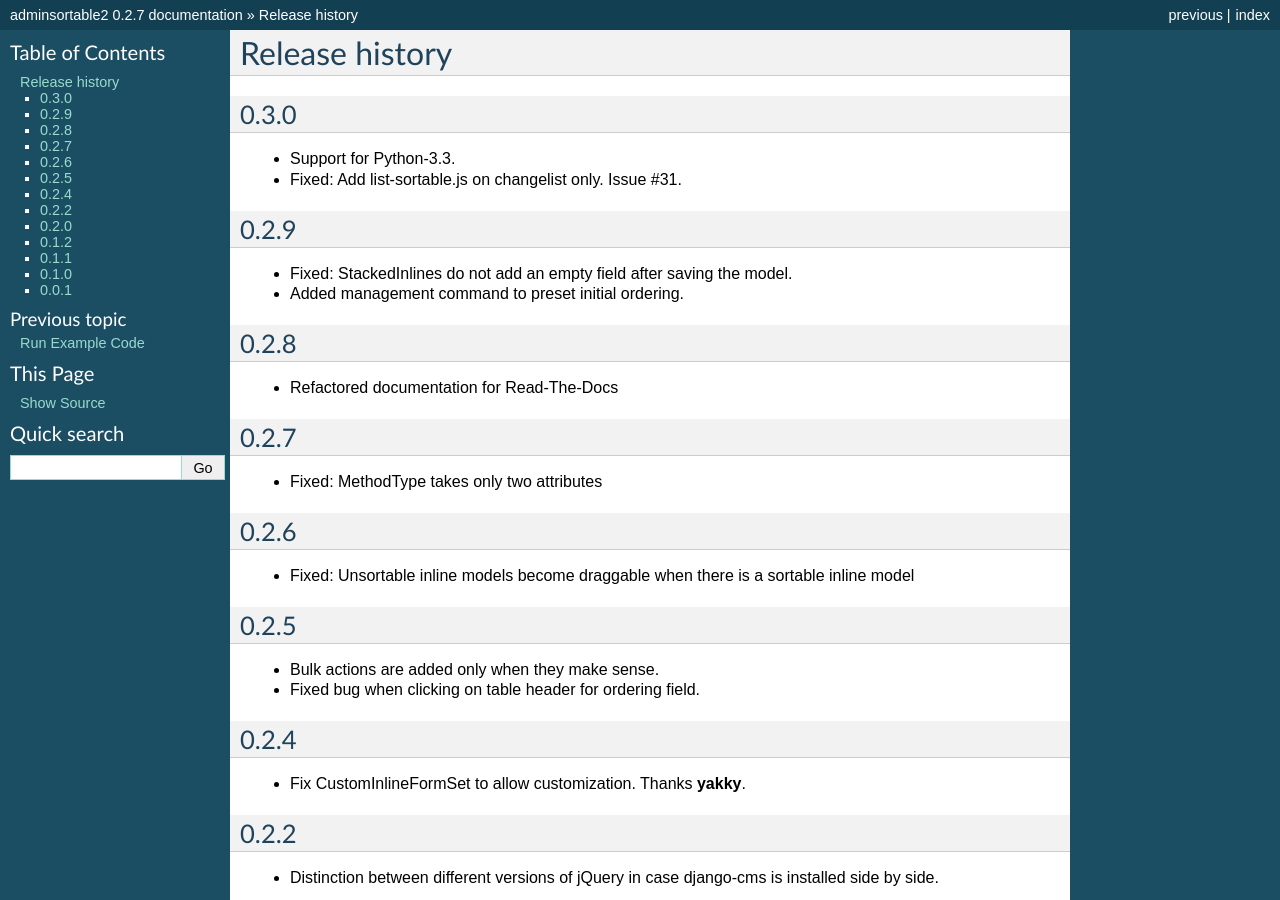
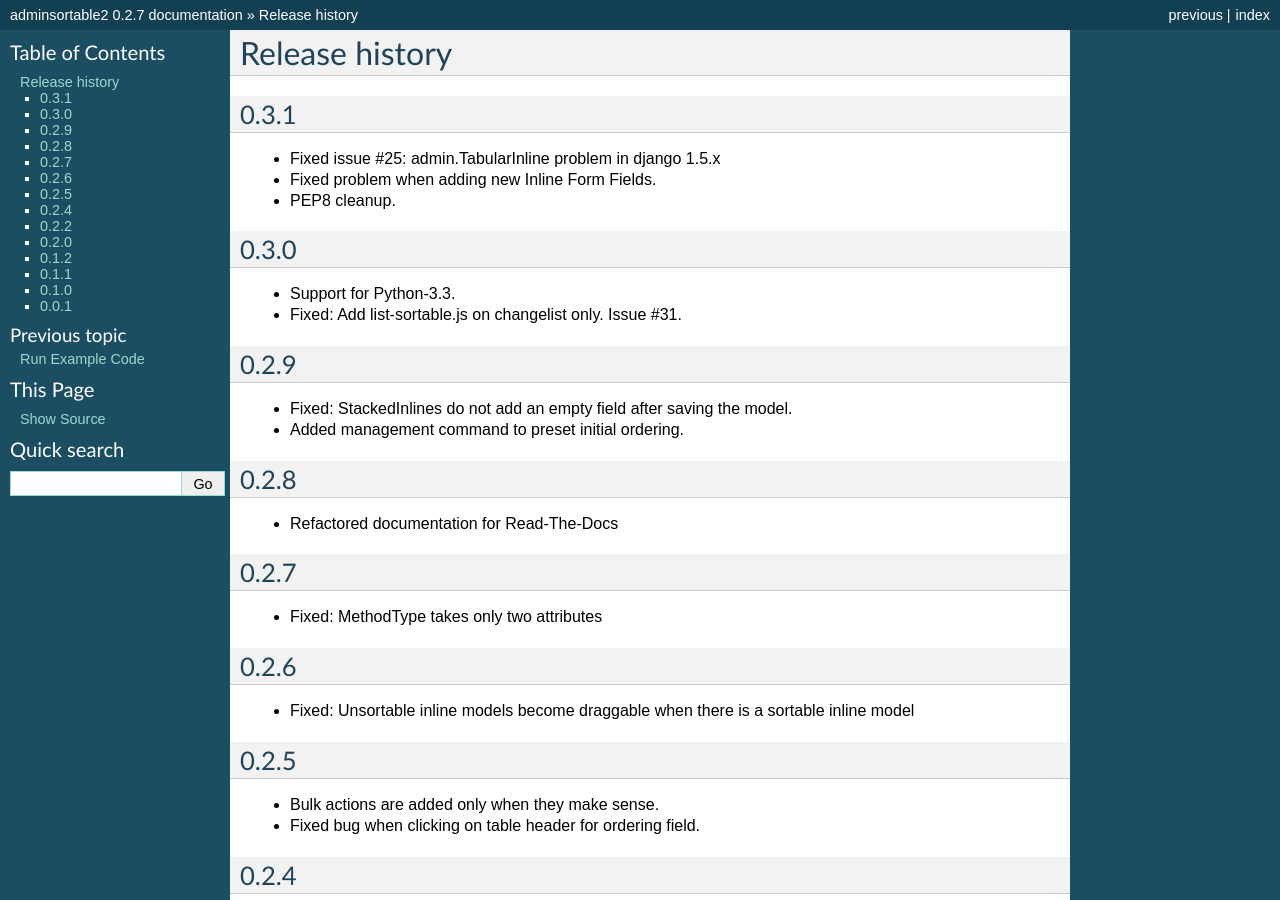
Before and after one commit to jrief/django-admin-sortable2, a Sphinx documentation site: the page built from docs/source/changelog.rst, in a window 1280 px wide and 900 px high. Built offline with Sphinx 7.4.7, drawn with Linux system fonts in a browser that asks for light colours.

Commit message:
Bumped to version 0.3.1

```diff
--- a/adminsortable/__init__.py
+++ b/adminsortable/__init__.py
@@ -1 +1 @@
-__version__ = '0.3.0'
+__version__ = '0.3.1'
--- a/docs/source/changelog.rst
+++ b/docs/source/changelog.rst
@@ -3,6 +3,12 @@
 ===============
 Release history
 ===============
+
+0.3.1
+-----
+* Fixed issue #25: admin.TabularInline problem in django 1.5.x
+* Fixed problem when adding new Inline Form Fields.
+* PEP8 cleanup.
 
 0.3.0
 -----
```
